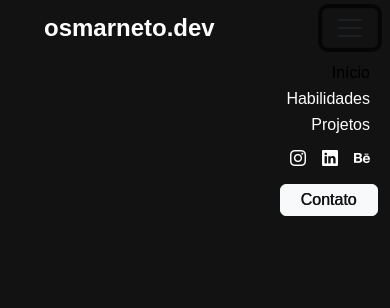
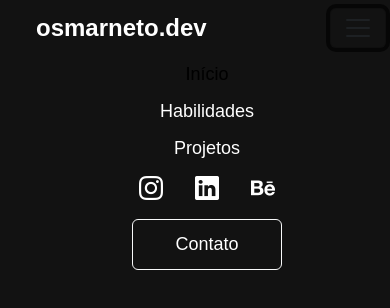
Before and after one commit to OsmarBaia/GitPages, a React (Vite) app: page / in a window 390 px wide. Both pictures are taken after a click on the button 350 px from the left and 28 px from the top of the page. Shown: the top 308 px of the page. Built offline with nearby package versions, Linux system fonts and the light colour scheme.

Commit message:
Fixed - NavBar
Fixed navbar scrolldown error, where it would not collapse after loading.

```diff
--- a/src/App.css
+++ b/src/App.css
@@ -96,6 +96,8 @@ p.danger {
   color: red;
 }
 
+
+
 /************ Navbar Css ************/
 nav.navbar {
   position: fixed;
@@ -122,67 +124,64 @@ a.navbar-brand {
   font-size: x-large;
 }
 
+a.navbar-link {
+  font-weight: 500;
+  font-size: large;
+}
+
 nav.navbar div.container {
-  width: 100%;
-  max-width: 1280px;
-  padding: 0 1.5rem;
+  max-width: 1080px;
+  padding: 0 1rem;
+}
 
+#navbar-sections,
+#navbar-socials {
   display: flex;
-  justify-content: space-between;
+  justify-content: center;
   align-items: center;
 }
 
-#basic-navbar-nav {
-  max-width: 640px;
-
+#navbar-sections {
+  flex-direction: column;
   gap: 1rem;
-  display: flex;
-  justify-content: space-evenly;
-  align-items: center;
+  margin: 1rem 0;
 }
 
 #navbar-socials {
-  display: flex;
-  justify-content: space-around;
-  align-items: center;
+  gap: 1rem;
+  margin: 0 2rem;
+}
+
+#navbar-socials a.social-media {
+  font-size: x-large;
+}
+
+#basic-navbar-nav button {
+  width: 150px;
+  background-color: transparent;
+  border: 2px 2px solid #fff;
+  margin-top: 1rem;
+  align-self: center;
 }
 
 #basic-navbar-nav button a {
-  color: #121212;
+  margin: 0;
+  padding: .5rem 0;
 }
 
 
-@media (max-width: 992px) {
-  nav.navbar div.container {
-    justify-content: space-between;
+@media (min-width: 991px) {
+  #navbar-sections {
+    flex-direction: row;
+    margin-left: 7rem;
   }
 
-  #basic-navbar-nav {
-
-    display: flex;
-    flex-direction: column;
-    align-items: flex-end;
-  }
-
-  #navbar-sections {
-    width: 100%;
-    align-self: flex-end;
-
-    display: flex;
-    flex-direction: column;
-    align-items: flex-end;
-    gap: 0.5rem;
-  }
-
-  #navbar-socials {
-    width: 100%;
-    display: flex;
-    flex-direction: row;
-    align-items: center;
-    justify-content: flex-end;
-  }
-
-  #basic-navbar-nav div.navbar-nav a.navbar-link:first-child {
-    margin-top: 1rem;
+  #basic-navbar-nav button {
+    margin-top: 0;
   }
 }
+
+/*
+@media (min-width: 520px) {
+  //Right Side Bar
+} */
--- a/src/App.jsx
+++ b/src/App.jsx
@@ -2,9 +2,10 @@ import { useState } from 'react'
 import './App.css'
 
 // React - Bootstrap
+import 'react-bootstrap'
 import 'bootstrap/dist/css/bootstrap.min.css';
 import 'bootstrap-icons/font/bootstrap-icons.css';
-import 'react-bootstrap'
+
 
 import NavBar from './components/navbar';
 
--- a/src/components/navbar.jsx
+++ b/src/components/navbar.jsx
@@ -3,8 +3,8 @@ import { useState, useEffect } from 'react';
 import Nav from 'react-bootstrap/Nav';
 import Navbar from 'react-bootstrap/Navbar';
 import Container from 'react-bootstrap/Container';
+import Button from 'react-bootstrap/Button';
 
-import Button from 'react-bootstrap/Button';
 
 export default function NavBar() {
     const [activeLink, setActiveLink] = useState('home');
@@ -27,16 +27,17 @@ export default function NavBar() {
     const onUpdateActiveLink = (value) => { setActiveLink(value); }
 
     return (
-        <Navbar className={scrolled ? "scrolled" : ""} expand="lg">
+        <Navbar className={scrolled ? "scrolled" : ""} expand="lg" >
             <Container>
                 <Navbar.Brand href="#home">osmarneto.dev</Navbar.Brand>
                 <Navbar.Toggle aria-controls="basic-navbar-nav" />
                 <Navbar.Collapse id="basic-navbar-nav">
-                    <Nav id='navbar-sections' className="me-auto">
+                    <Nav className="">
+                        <div id='navbar-sections'>
                             <Nav.Link href="#home" className={activeLink === 'home' ? 'active navbar-link' : 'navbar-link'} onClick={() => onUpdateActiveLink('home')}>Início</Nav.Link>
                             <Nav.Link href="#skills" className={activeLink === 'skills' ? 'active navbar-link' : 'navbar-link'} onClick={() => onUpdateActiveLink('skills')}>Habilidades</Nav.Link>
                             <Nav.Link href="#projects" className={activeLink === 'projects' ? 'active navbar-link' : 'navbar-link'} onClick={() => onUpdateActiveLink('projects')}>Projetos</Nav.Link>
-                    </Nav>
+                        </div>
                         <div id='navbar-socials'>
                             <Nav.Link className='navbar-link social-media' href="#instagram" target='blank'>
                                 <i class="bi bi-instagram"></i>
@@ -53,6 +54,8 @@ export default function NavBar() {
                         <Button variant="light"><Nav.Link href="#contact" className={activeLink === 'contact' ? 'active navbar-link' : 'navbar-link'} onClick={() => onUpdateActiveLink('contact')}>
                             Contato
                         </Nav.Link></Button>
+
+                    </Nav>
                 </Navbar.Collapse>
             </Container>
         </Navbar>
```
Lines whose indentation alone changed are shown as unchanged.
